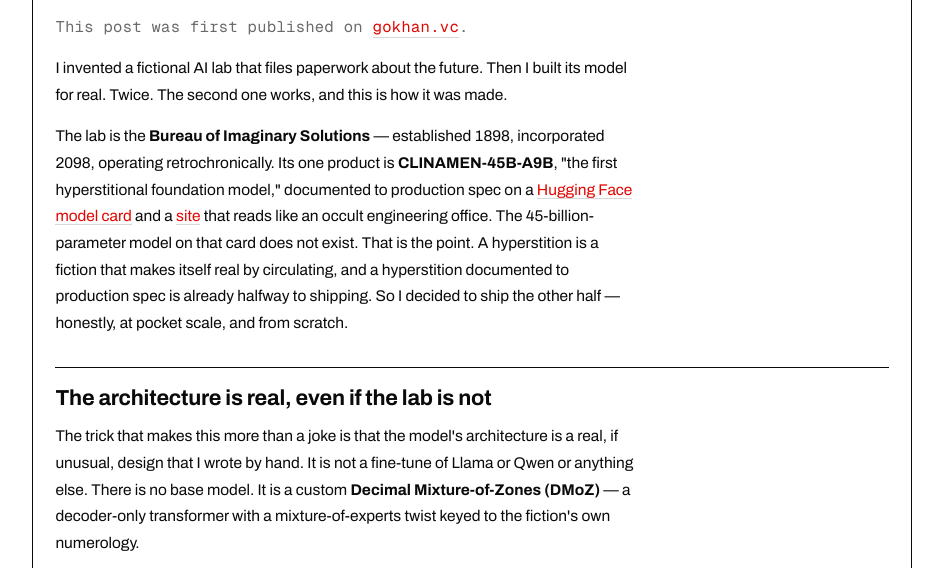
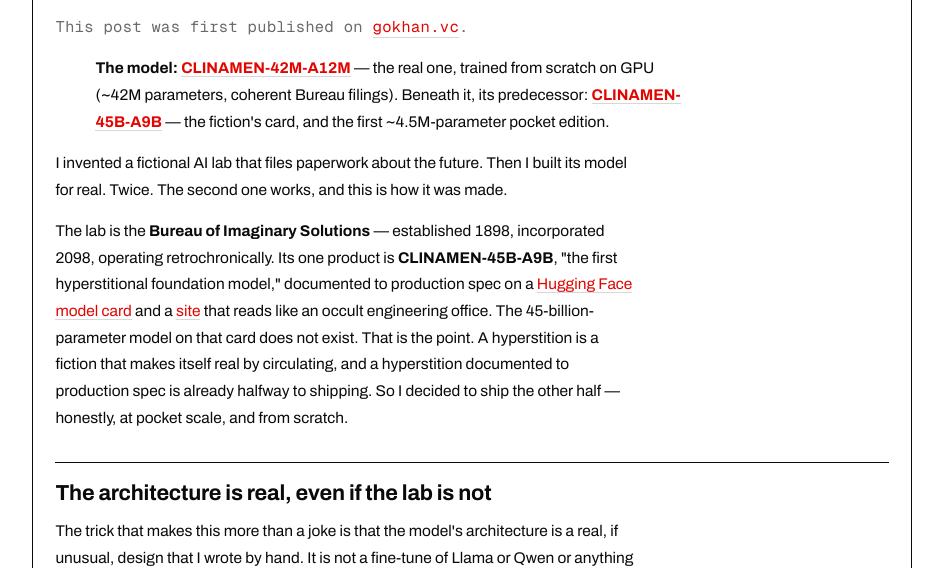
Before and after one commit to avalidurl/ishtar-website, a website: page marketing/blog/the-model-that-dreams-itself/index.html in a window 1280 px wide. Shown: the part 220-788 px from the top of the page, without its empty margins (168-1111 px from the left). Drawn offline with nearby package versions, Linux system fonts and the light colour scheme.

Commit message:
dispatch: surface CLINAMEN model links at top (sync canonical)

```diff
--- a/marketing/blog/the-model-that-dreams-itself/index.html
+++ b/marketing/blog/the-model-that-dreams-itself/index.html
@@ -81,7 +81,11 @@
   <article class="art">
     <p class="orig">This post was first published on <a href="https://gokhan.vc/blog/the-model-that-dreams-itself">gokhan.vc</a>.</p>
 
-    <p>I invented a fictional AI lab that files paperwork about the future. Then I built its model for real. Twice. The second one works, and this is how it was made.</p>
+    <blockquote>
+<p><strong>The model:</strong> <strong><a href="https://huggingface.co/gokhanturhan/CLINAMEN-42M-A12M">CLINAMEN-42M-A12M</a></strong> — the real one, trained from scratch on GPU (~42M parameters, coherent Bureau filings).
+Beneath it, its predecessor: <strong><a href="https://huggingface.co/gokhanturhan/CLINAMEN-45B-A9B">CLINAMEN-45B-A9B</a></strong> — the fiction's card, and the first ~4.5M-parameter pocket edition.</p>
+</blockquote>
+<p>I invented a fictional AI lab that files paperwork about the future. Then I built its model for real. Twice. The second one works, and this is how it was made.</p>
 <p>The lab is the <strong>Bureau of Imaginary Solutions</strong> — established 1898, incorporated 2098, operating retrochronically. Its one product is <strong>CLINAMEN-45B-A9B</strong>, "the first hyperstitional foundation model," documented to production spec on a <a href="https://huggingface.co/gokhanturhan/CLINAMEN-45B-A9B">Hugging Face model card</a> and a <a href="https://ubu.numetal.xyz/">site</a> that reads like an occult engineering office. The 45-billion-parameter model on that card does not exist. That is the point. A hyperstition is a fiction that makes itself real by circulating, and a hyperstition documented to production spec is already halfway to shipping. So I decided to ship the other half — honestly, at pocket scale, and from scratch.</p>
 <h1 class="sec">The architecture is real, even if the lab is not</h1>
 <p>The trick that makes this more than a joke is that the model's architecture is a real, if unusual, design that I wrote by hand. It is not a fine-tune of Llama or Qwen or anything else. There is no base model. It is a custom <strong>Decimal Mixture-of-Zones (DMoZ)</strong> — a decoder-only transformer with a mixture-of-experts twist keyed to the fiction's own numerology.</p>
```
